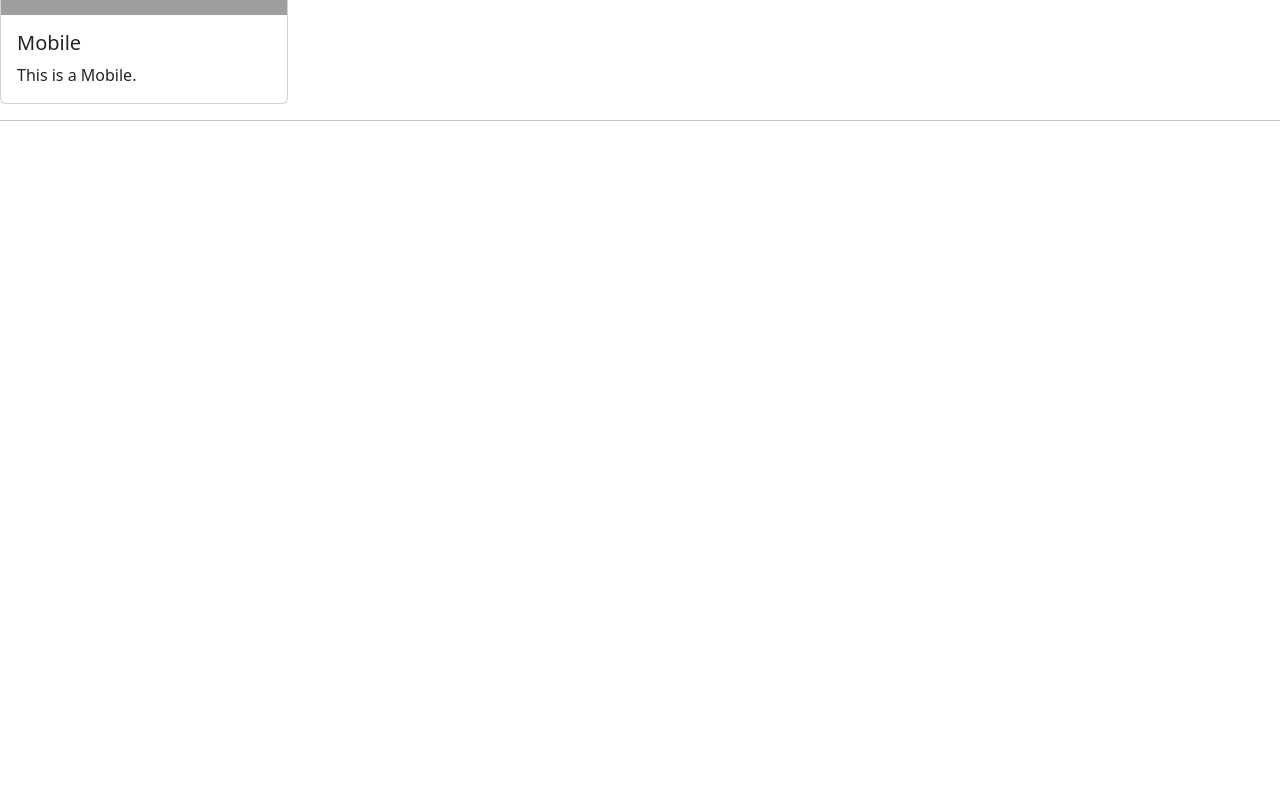
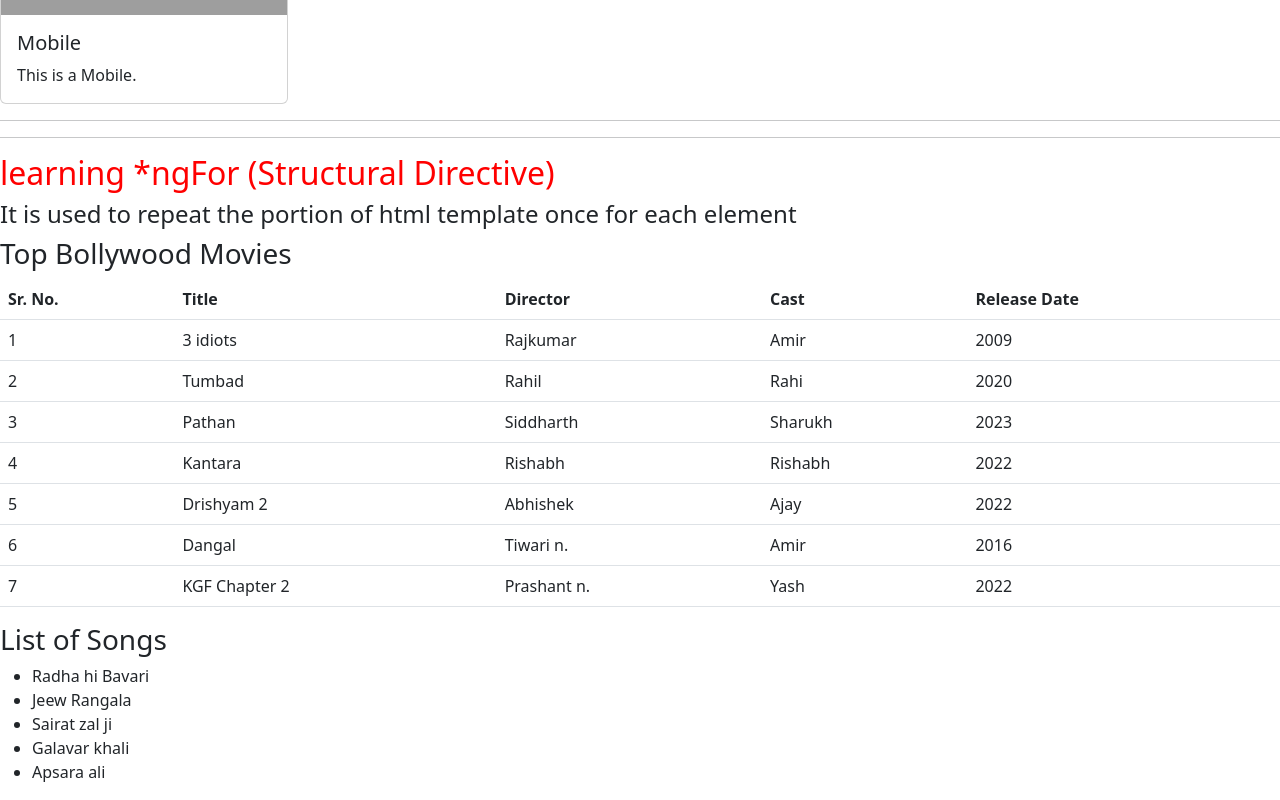
Before and after one commit to Pallav2011/angularLearning, an Angular app in the folder angular project/angularapp/: page / in a window 1280 px wide. Shown: the part 2935-3735 px from the top of the page. Before the commit the page ends 3072 px from the top, so only its background shows below. Built offline with nearby package versions, Linux system fonts and the light colour scheme; grey boxes are pictures that could not be loaded.

Commit message:
learning *ngFor Structural directive
learning *ngFor Structural directive.
iterate the array data by using *ngFor directive and shown on a browser.

```diff
--- a/angular project/angularapp/src/app/app.component.html
+++ b/angular project/angularapp/src/app/app.component.html
@@ -31,5 +31,6 @@
 <app-test2 [child]="parentData" (fromChild)="onParent($event)" (objFromChild)="objParent($event)" (empObjDeco)="showEmpObj($event)"></app-test2>
 
 <app-card [image]="arrayofData[0].image" [titleData]="arrayofData[0].titleData" [description]="arrayofData[0].description"></app-card>
-<app-card [image]="arrayofData[1].image" [titleData]="arrayofData[1].titleData" [description]="arrayofData[1].description"></app-card>
+<app-card [image]="arrayofData[1].image" [titleData]="arrayofData[1].titleData" [description]="arrayofData[1].description"></app-card><hr>
+<app-ngfor></app-ngfor>
 <router-outlet></router-outlet>
--- a/angular project/angularapp/src/app/app.module.ts
+++ b/angular project/angularapp/src/app/app.module.ts
@@ -8,13 +8,15 @@ import { Test2Component } from './test2/test2.component';
 import { DemoComponent } from './demo/demo.component';
 import { FormsModule } from '@angular/forms';
 import { CardComponent } from './card/card.component';
+import { NgforComponent } from './ngfor/ngfor.component';
 @NgModule({
   declarations: [
     AppComponent,
     Test1Component,
     Test2Component,
     DemoComponent,
-    CardComponent
+    CardComponent,
+    NgforComponent
   ],
   imports: [
     BrowserModule,
--- /dev/null
+++ b/angular project/angularapp/src/app/models/movies.ts
@@ -0,0 +1,6 @@
+export class Movie{
+    title:string;
+    director:string;
+    cast:string;
+    releaseDate:string;
+}
--- /dev/null
+++ b/angular project/angularapp/src/app/ngfor/ngfor.component.css
@@ -0,0 +1,3 @@
+h2{
+    color: red;
+}
--- /dev/null
+++ b/angular project/angularapp/src/app/ngfor/ngfor.component.html
@@ -0,0 +1,35 @@
+<div>
+   <h2>learning *ngFor (Structural Directive)</h2>
+    <h4>It is used to repeat the portion of html template once for each element</h4>
+    <div>
+       <h3> {{title}}</h3>
+    </div>
+    <div>
+        <div>
+            <table class="table">
+            <thead>
+                <tr>
+                <th>Sr. No.</th>
+                <th>Title</th>
+                <th>Director</th>
+                <th>Cast</th>
+                <th>Release Date</th>
+            </tr>
+            </thead>
+            <tbody>
+                <tr *ngFor="let movie of movieObj ; let i=index">
+                    <td>{{i+1}}</td>
+                    <td>{{movie.title}}</td>
+                    <td>{{movie.director}}</td>
+                    <td>{{movie.cast}}</td>
+                    <td>{{movie.releaseDate}}</td>
+                </tr>
+            </tbody>
+        </table>
+        </div>
+    </div>
+</div>
+<h3>List of Songs </h3>
+<ul>
+    <li *ngFor="let song of arrayOfSongs">{{song}}</li>
+</ul>
--- /dev/null
+++ b/angular project/angularapp/src/app/ngfor/ngfor.component.ts
@@ -0,0 +1,29 @@
+import { Component, OnInit } from '@angular/core';
+import { Movie } from '../models/movies';
+
+@Component({
+  selector: 'app-ngfor',
+  templateUrl: './ngfor.component.html',
+  styleUrls: ['./ngfor.component.css']
+})
+export class NgforComponent implements OnInit {
+  title:string='Top Bollywood Movies';
+
+  movieObj:Movie[]=[
+    {title:'3 idiots',director:'Rajkumar',cast:'Amir',releaseDate:'2009'},
+    {title:'Tumbad',director:'Rahil',cast:'Rahi',releaseDate:'2020'},
+    {title:'Pathan',director:'Siddharth',cast:'Sharukh',releaseDate:'2023'},
+    {title:'Kantara',director:'Rishabh',cast:'Rishabh',releaseDate:'2022'},
+    {title:'Drishyam 2',director:'Abhishek',cast:'Ajay',releaseDate:'2022'},
+    {title:'Dangal',director:'Tiwari n.',cast:'Amir',releaseDate:'2016'},
+    {title:'KGF Chapter 2',director:'Prashant n.',cast:'Yash',releaseDate:'2022'},
+  ]
+
+  arrayOfSongs=['Radha hi Bavari','Jeew Rangala','Sairat zal ji','Galavar khali','Apsara ali'];
+
+  constructor() { }
+
+  ngOnInit() {
+  }
+
+}
```
